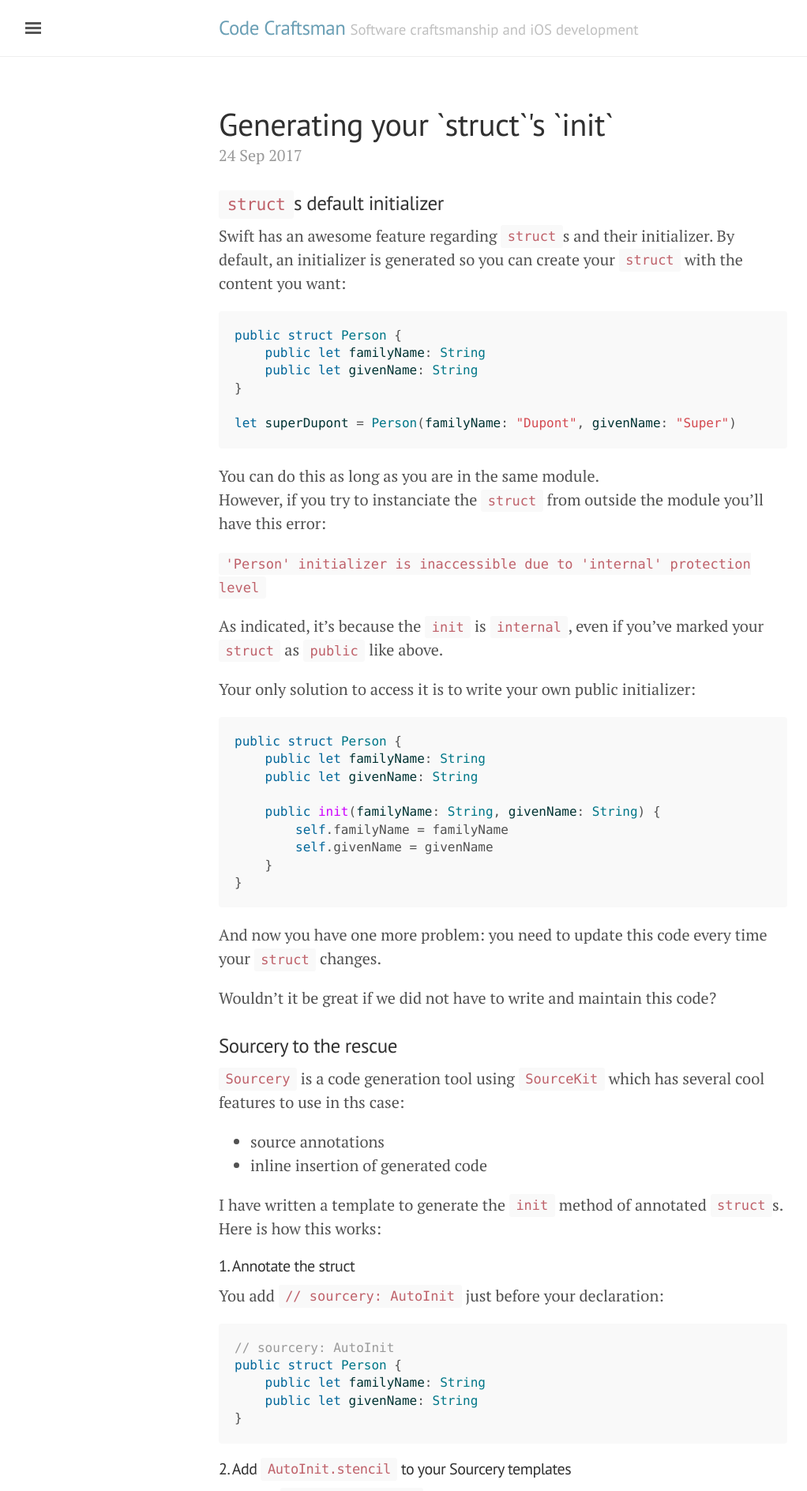
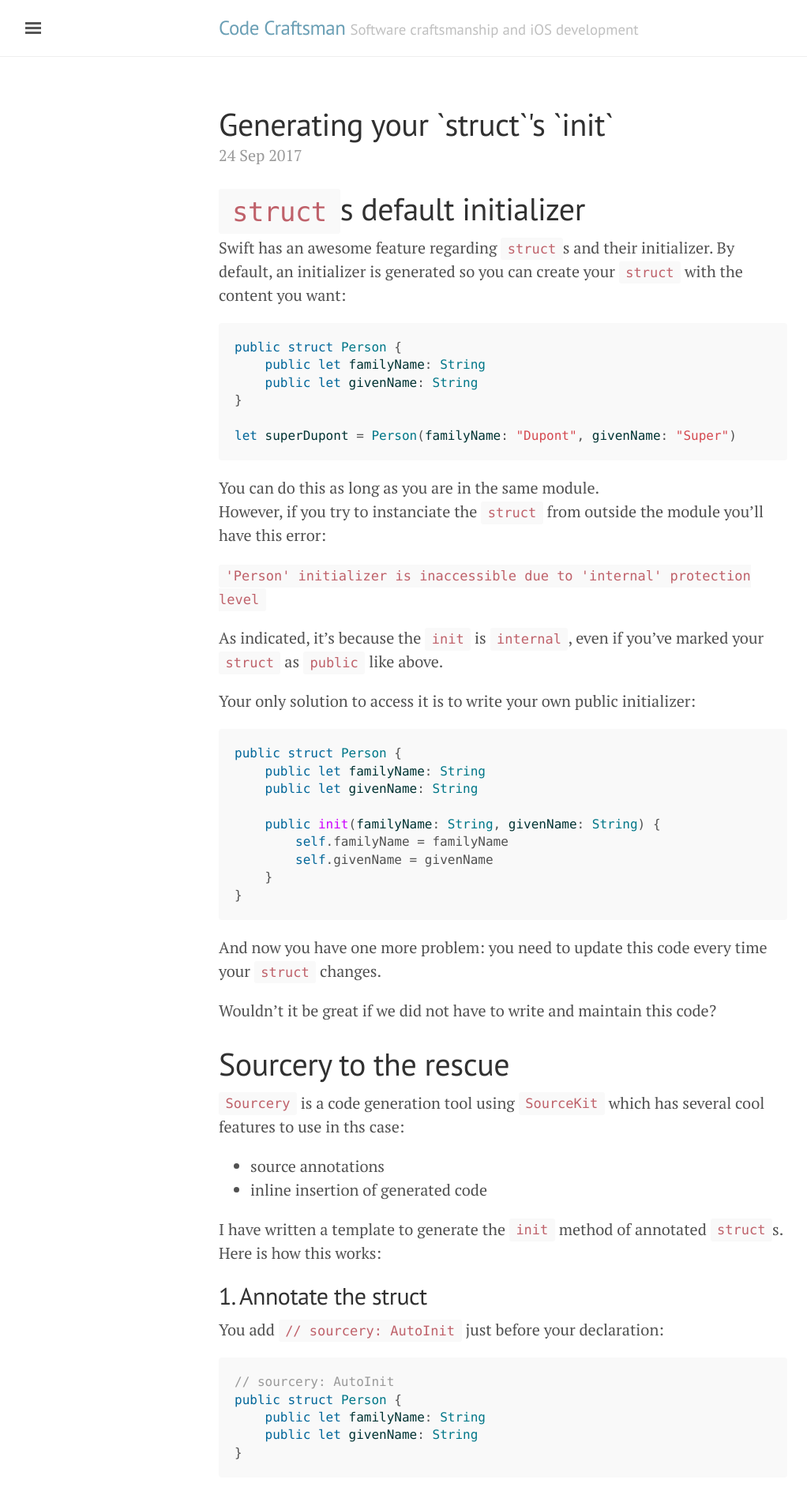
Before and after one commit to Liquidsoul/code-craftsman.fr, a Jekyll site: the page built from _posts/2017-09-24-AutoInit.md, in a window 1280 px wide. Shown: the top 1888 px of the page at 79% size, without its empty margins (3-1025 px from the left). Built offline with Jekyll 4.4.1, drawn with Linux system fonts in a browser that asks for light colours.

````diff
--- a/_posts/2017-09-24-AutoInit.md
+++ b/_posts/2017-09-24-AutoInit.md
@@ -3,7 +3,7 @@ layout: post
 title: Generating your `struct`'s `init`
 ---
 
-### `struct`s default initializer
+# `struct`s default initializer
 
 Swift has an awesome feature regarding `struct`s and their initializer. By default, an initializer is generated so you can create your `struct` with the content you want:
 
@@ -41,7 +41,7 @@ And now you have one more problem: you need to update this code every time your
 
 Wouldn't it be great if we did not have to write and maintain this code?
 
-### Sourcery to the rescue
+# Sourcery to the rescue
 
 [`Sourcery`](https://github.com/krzysztofzablocki/Sourcery) is a code generation tool using `SourceKit` which has several cool features to use in ths case:
 - source annotations
@@ -50,7 +50,7 @@ Wouldn't it be great if we did not have to write and maintain this code?
 I have written a template to generate the `init` method of annotated `struct`s.
 Here is how this works:
 
-#### 1. Annotate the struct
+## 1. Annotate the struct
 
 You add `// sourcery: AutoInit` just before your declaration:
 
@@ -62,7 +62,7 @@ public struct Person {
 }
 ```
 
-#### 2. Add `AutoInit.stencil` to your Sourcery templates
+## 2. Add `AutoInit.stencil` to your Sourcery templates
 
 Create a `AutoInit.stencil` file in your Sourcery templates folder with the following content:
 
@@ -86,7 +86,7 @@ Create a `AutoInit.stencil` file in your Sourcery templates folder with the foll
 
 This template is also available as a [gist](https://gist.github.com/Liquidsoul/efa4f65af055acfde64afed6cda0007d).
 
-#### 3. Run Sourcery
+## 3. Run Sourcery
 
 This will generate the `init` and insert the code right inside the `struct`'s declaration:
 
@@ -108,6 +108,6 @@ public struct Person {
 The template use the [auto-inlining](https://cdn.rawgit.com/krzysztofzablocki/Sourcery/master/docs/writing-templates.html#inline-code-generation) feature of Sourcery.
 It will take the code between the `inline:auto` annotations and put it directly inside the specified type and then update the code in place when it needs to change.
 
-#### 4. Enjoy
+## 4. Enjoy
 
 You can now access this initializer from outside the module and every time you update the structure declaration, it will update itself (when you run Sourcery of course).
````
